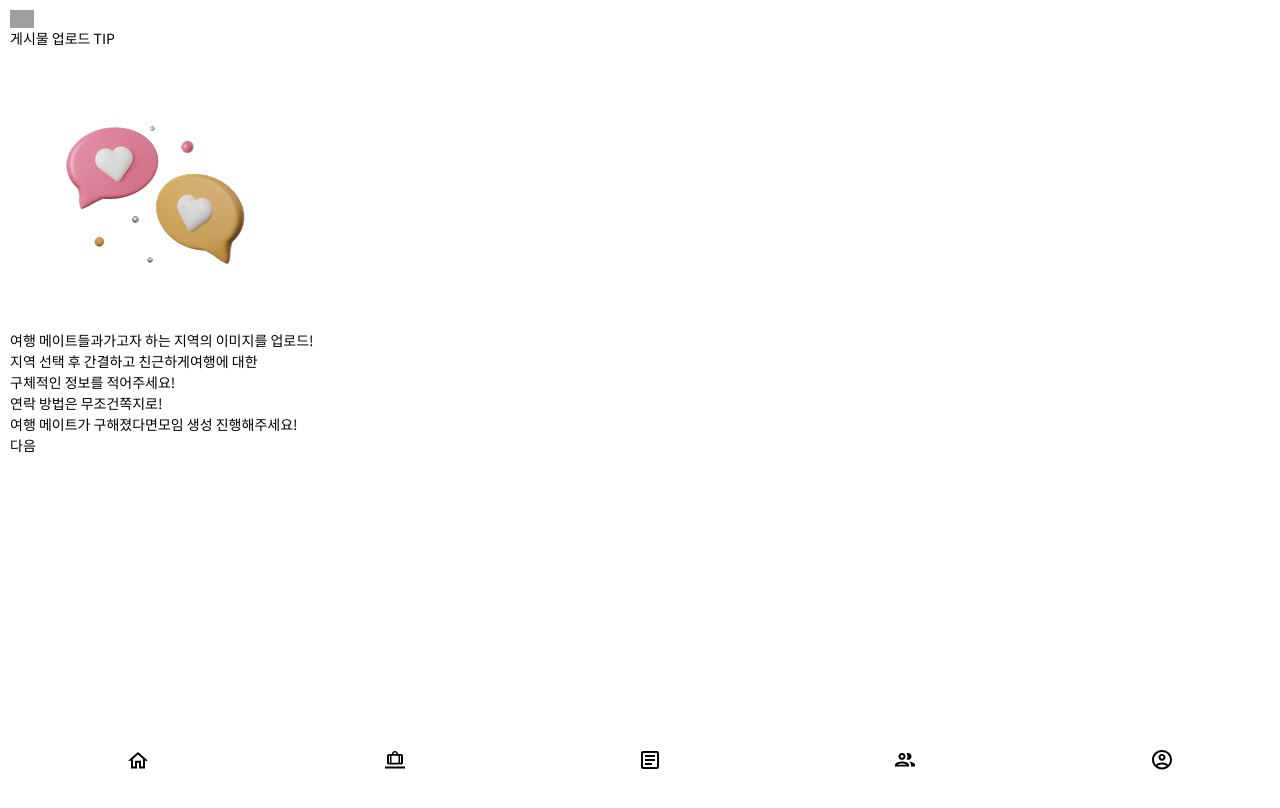
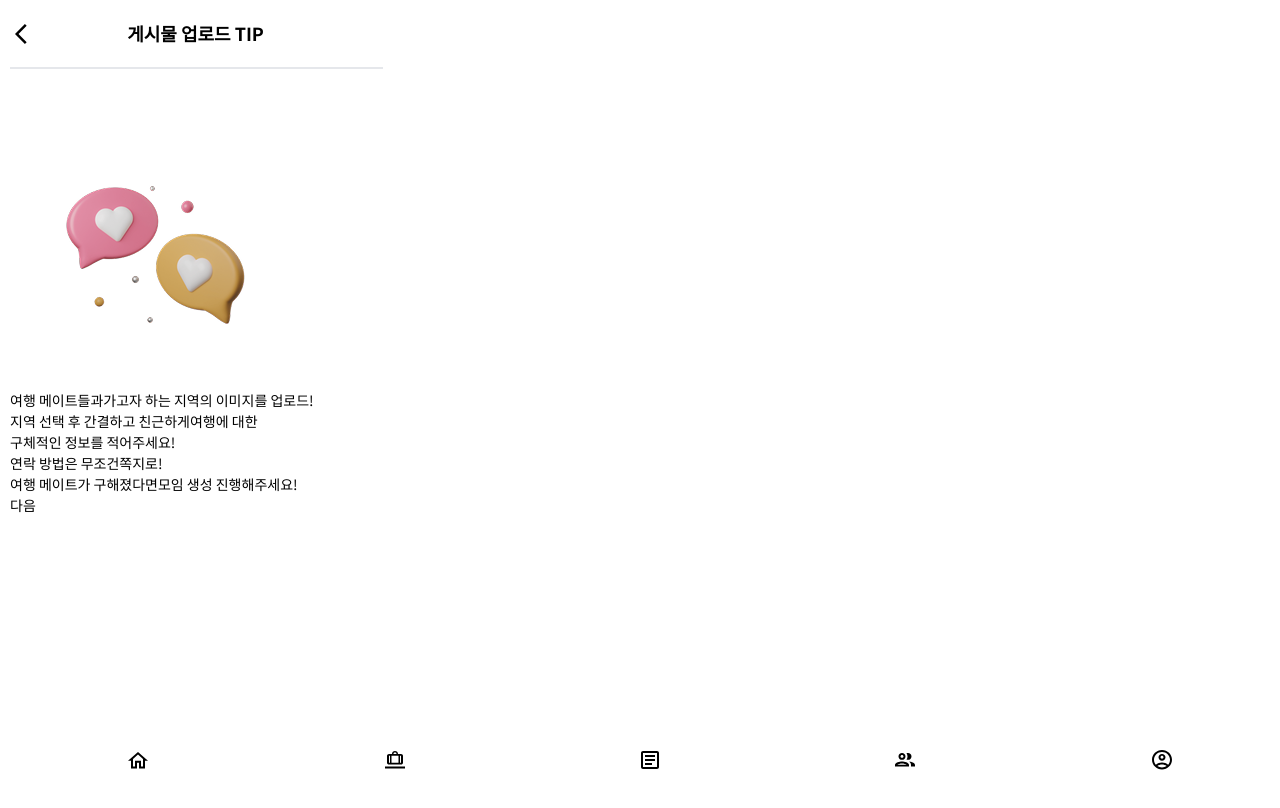
Before and after one commit to seoseuo/gal-lae-mal-lae-web-FE, a Next.js app: page /mate/notice/tip in a window 1280 px wide. Shown: the top 808 px of the page. Built offline with nearby package versions, Linux system fonts and the light colour scheme; grey boxes are pictures that could not be loaded.

Commit message:
Fix: "이미지 url 수정"

```diff
--- a/src/app/chat/chatroom/[id]/page.tsx
+++ b/src/app/chat/chatroom/[id]/page.tsx
@@ -157,7 +157,7 @@ export default function ChatRoom() {
       <header className="fixed top-0 left-0 right-0 bg-white border-b border-[#DADADA] z-10">
         <div className="container mx-auto px-4 py-4 flex items-center">
           <Image
-            src="/arrow-back-ios0.svg"
+            src="/back.svg"
             alt="Back"
             width={24}
             height={24}
--- a/src/app/chat/page.tsx
+++ b/src/app/chat/page.tsx
@@ -3,6 +3,7 @@ import Link from "next/link";
 import Image from "next/image";
 import { useEffect, useState } from "react";
 import axios from "axios";
+import Header from "../header";
 
 interface Chat {
     usIdx: number;
@@ -25,9 +26,8 @@ export default function ChatPage() {
     <main className="min-h-screen bg-white flex flex-col">
 
       {/* 제목 */}
-      <h1 className="fixed top-0 w-full bg-white text-black text-center font-['NotoSansKr-Bold'] text-[20px] tracking-[-0.17px] font-bold py-4 z-20">
-        체팅방
-      </h1>
+
+      <Header text="체팅방" icon="back" parent="/mate"></Header>
 
       {/* 채팅 목록 */}
       <div className="flex flex-col gap-4 p-4 relative z-10 mt-[60px]">
--- a/src/app/mate/notice/[id]/page.tsx
+++ b/src/app/mate/notice/[id]/page.tsx
@@ -3,6 +3,7 @@ import { useRouter, useParams } from "next/navigation";
 import { useEffect, useState, useCallback } from "react";
 import axios from "axios";
 import Image from 'next/image';
+import Header from "@/app/header";
 
 interface Board {
   boIdx: number;
@@ -95,9 +96,7 @@ export default function NoticePage() {
   return (
     <main className="min-h-screen bg-white flex flex-col px-[43px] py-[65px]">
       {/* 제목 */}
-      <h1 className="text-black text-center font-['NotoSansKr-Bold'] text-[20px] tracking-[-0.17px] font-bold mb-[35px]">
-        여행 메이트
-      </h1>
+      <Header text="여행 메이트" icon="back" parent="/mate"></Header>
 
       {/* 구분선 */}
       <div className="w-full h-[1px] border-t border-[#DADADA] mb-[75px]"></div>
--- a/src/app/mate/notice/tip/page.tsx
+++ b/src/app/mate/notice/tip/page.tsx
@@ -2,6 +2,7 @@
 import { useState } from 'react';
 import { useRouter } from 'next/navigation';
 import Image from 'next/image';
+import Header from '@/app/header';
 
 export default function TipPage() {
   const [step, setStep] = useState(1);
@@ -10,17 +11,7 @@ export default function TipPage() {
   return (
     <div className="min-h-[852px] bg-white flex flex-col items-center px-5">
       <div className="w-full flex items-center mt-[42px] relative">
-        <Image
-          src="/arrow-back-ios0.svg"
-          alt="뒤로가기"
-          width={24}
-          height={24}
-          className="w-6 h-6 ml-[14px]"
-          onClick={() => router.back()}
-        />
-        <div className="text-[#1D0E07] text-center font-['NotoSansKr-Bold'] text-[16px] ml-[37px]">
-          게시물 업로드 TIP
-        </div>
+        <Header text="게시물 업로드 TIP" icon="back" parent="/mate"></Header>
       </div>
 
       <Image
```
Also changed, not shown: src/app/mate/page.tsx (+5 -5 lines).
